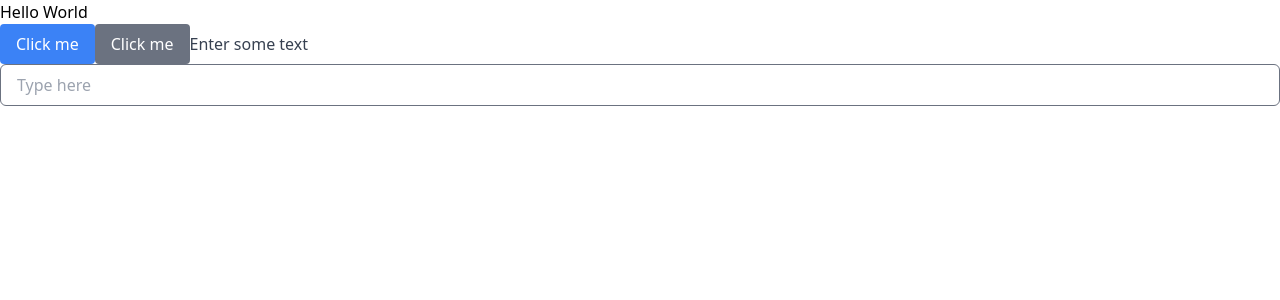
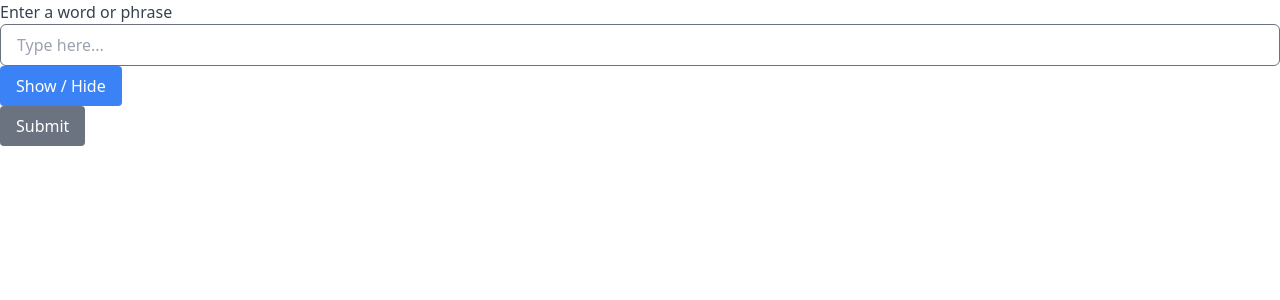
Before and after one commit to Rishabh-Kumar01/HangmanGame, a React (Vite) app: page / in a window 1280 px wide. Shown: the top 300 px of the page. Built offline with nearby package versions, Linux system fonts and the light colour scheme.

Commit message:
chore: Introduced Container Presenter Pattern by keeping the ui in Presenter and logic in Container and calling Presenter by passing function in props.

```diff
--- a/src/App.jsx
+++ b/src/App.jsx
@@ -1,32 +1,10 @@
 import "./App.css";
-import Button from "./components/Button/Button";
-import TextInput from "./components/TextInput/TextInput";
+import TextInputForm from "./components/TextInputForm/TextInputForm";
 
 function App() {
   return (
     <>
-      <h1>Hello World</h1>
-      <Button
-        text="Click me"
-        variant="primary"
-        onClickHandler={() => {
-          console.log("Button clicked");
-        }}
-      />
-      <Button
-        text="Click me"
-        variant="secondary"
-        onClickHandler={() => {
-          console.log("Button clicked");
-        }}
-      />
-      <TextInput
-        label="Enter some text"
-        placeholder="Type here"
-        onChangeHandler={(e) => {
-          console.log(e.target.value);
-        }}
-      />
+      <TextInputForm />
     </>
   );
 }
--- a/src/components/Button/Button.jsx
+++ b/src/components/Button/Button.jsx
@@ -1,11 +1,12 @@
 import React from "react";
 import getButtonVariant from "./getButtonVariant";
 
-const Button = ({ text, onClickHandler, variant }) => {
+const Button = ({ text, onClickHandler, variant, type = "button" }) => {
   return (
     <button
       className={`text-white py-2 px-4 rounded ${getButtonVariant(variant)}`}
       onClick={onClickHandler}
+      type={type}
     >
       {text}
     </button>
--- a/src/components/TextInput/TextInput.jsx
+++ b/src/components/TextInput/TextInput.jsx
@@ -9,7 +9,7 @@ function TextInput({
 }) {
   return (
     <label className="text-gray-700">
-      <span>{label}</span>
+      <span className="block">{label}</span>
       <input
         type={type}
         className="px-4 py-2 border border-gray-500 rounded-md w-full"
--- /dev/null
+++ b/src/components/TextInputForm/TextInputForm.jsx
@@ -0,0 +1,26 @@
+import React from "react";
+import TextInput from "../TextInput/TextInput";
+import Button from "../Button/Button";
+
+function TextInputForm({ handleFormSubmit, handleTextInputChange }) {
+  return (
+    <form onSubmit={handleFormSubmit}>
+      <div>
+        <TextInput
+          label="Enter a word or phrase"
+          placeholder="Type here..."
+          onChangeHandler={handleTextInputChange}
+        />
+      </div>
+      <div>
+        <Button text="Show / Hide" variant="primary" />
+      </div>
+
+      <div>
+        <Button text="Submit" variant="secondary" type="submit" />
+      </div>
+    </form>
+  );
+}
+
+export default TextInputForm;
--- /dev/null
+++ b/src/components/TextInputForm/TextInputFormContainer.jsx
@@ -0,0 +1,21 @@
+import React from "react";
+
+function TextInputFormContainer() {
+  function handleFormSubmit(event) {
+    event.preventDefault();
+    console.log("Form submitted!");
+  }
+
+  function handleTextInputChange(event) {
+    console.log("Text input changed!");
+    console.log(event.target.value);
+  }
+  return (
+    <TextInputForm
+      handleFormSubmit={handleFormSubmit}
+      handleTextInputChange={handleTextInputChange}
+    />
+  );
+}
+
+export default TextInputFormContainer;
```
